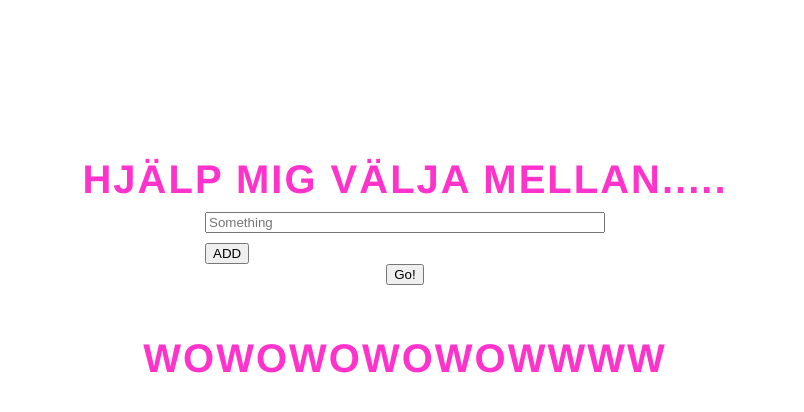
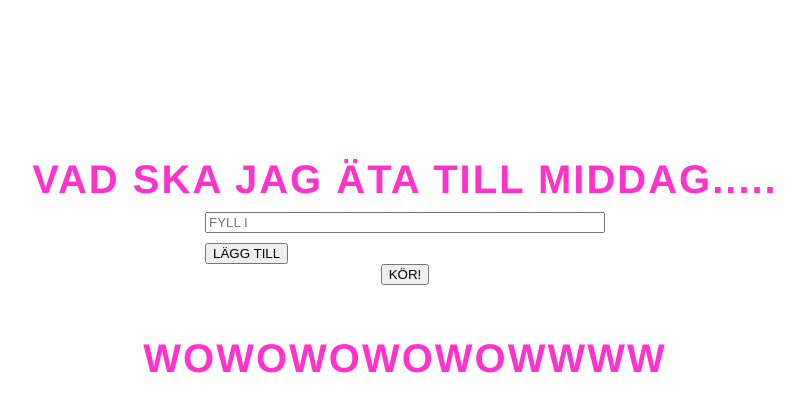
Before and after one commit to Raffan11/Help-me-choose, a plain HTML site: page index.html in a window 1280 px wide. Shown: the whole page, without its empty margins (235-1039 px from the left). Drawn offline with nearby package versions, Linux system fonts and the light colour scheme.

```diff
--- a/index.html
+++ b/index.html
@@ -6,15 +6,15 @@
 		<link href="./styles.css" rel="stylesheet" type="text/css">
 	</head>
 	<body>
-		<h1>HJÄLP MIG VÄLJA MELLAN.....</h1>
+		<h1>VAD SKA JAG ÄTA TILL MIDDAG.....</h1>
 		<div class="inputsection">
 			<div class="inputs">
-				<input placeholder="Something"></input>
+				<input placeholder="FYLL I"></input>
 			</div>
-		<button class="addoption">ADD</button>
+		<button class="addoption">LÄGG TILL</button>
 		</div>
 		<div class="resultsection"></div>
-		<button class="submit">Go!</button>
+		<button class="submit">KÖR!</button>
 		<br>
 		<h2>WOWOWOWOWOWWWW</h2>
 
@@ -37,7 +37,7 @@
 					$('input').each(function() {
 						options.push($(this).val())
 					})
-					var winner = options[math.floor(math.random() * options.length)]
+					var winner = options[Math.floor(Math.random() * options.length)]
 					console.log(winner)
 					$('.resultsection').text(winner)
 				}
```
